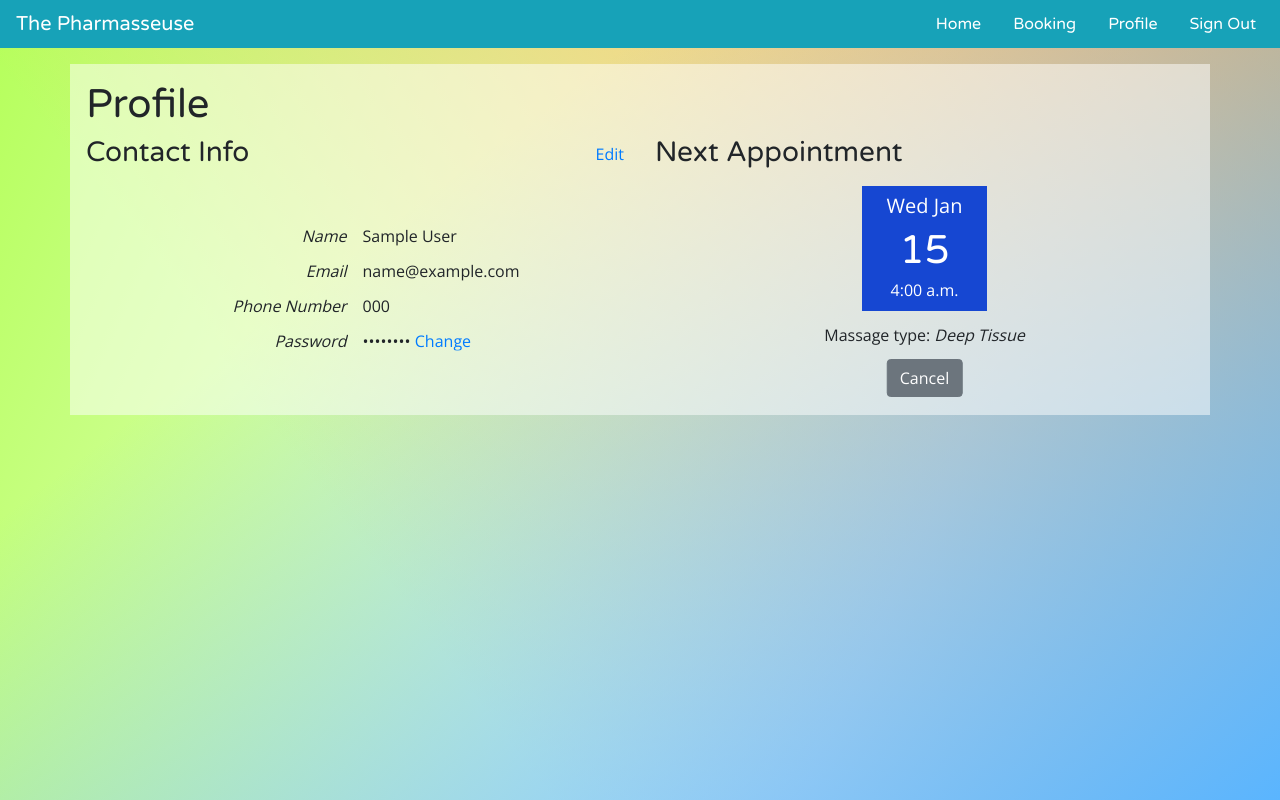
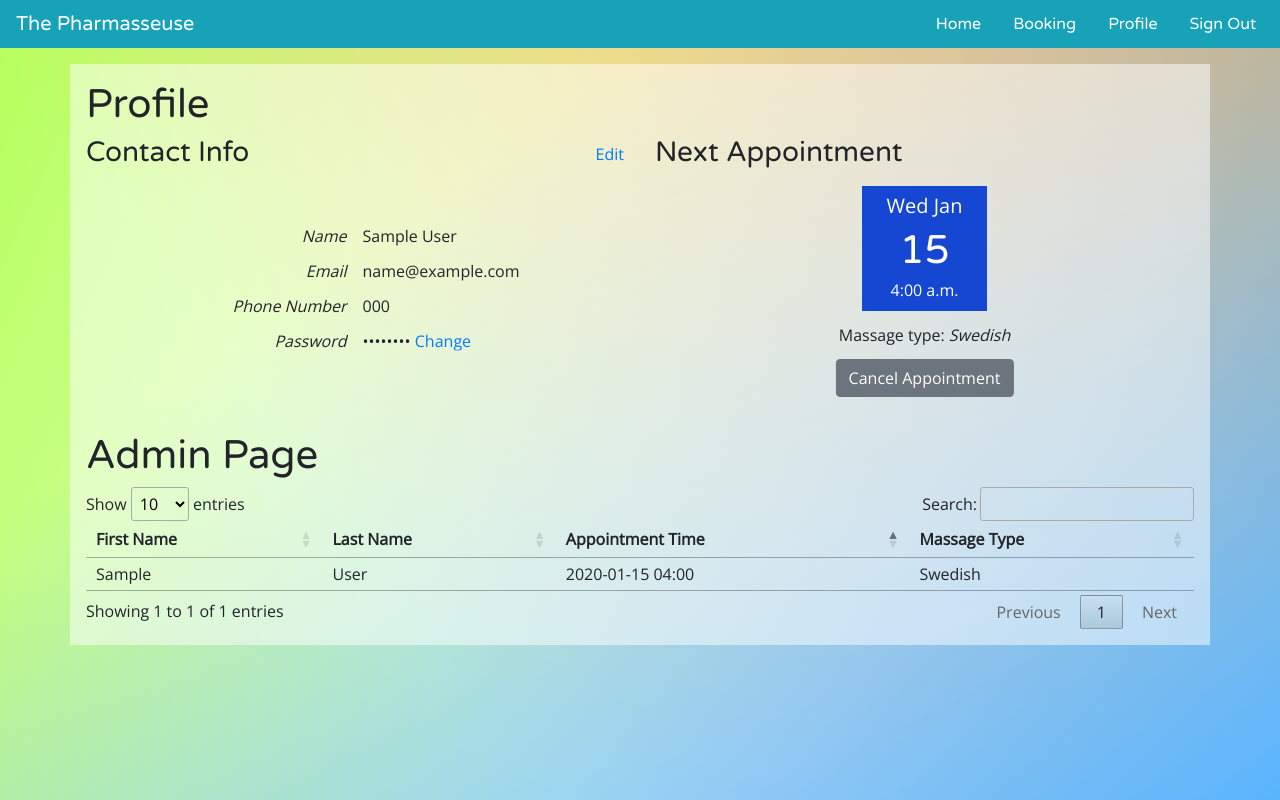
Before and after one commit to McCarthyCode/Pharmasseuse, a Django app: template users/templates/users/index.html in a window 1280 px wide. Run offline with Django 3.2, Linux system fonts and the light colour scheme; the template is opened without the code that fills it: values that come from a table or form of the project are taken from there, others are empty; tables that the repository leaves empty hold one stand-in row (values such as "Sample post"); some libraries are stand-ins or nearby versions.

Commit message:
Added admin page to end of profile; changed ids to camel case

```diff
--- a/users/static/users/css/style.css
+++ b/users/static/users/css/style.css
@@ -64,7 +64,7 @@
   font-family: 'Open Sans', Helvetica, Arial, sans-serif;
 }
 
-.info-container {
+.profile .info-container {
   height: 157px;
 }
 
@@ -97,9 +97,14 @@
 }
 
 .edit-profile .btn-container,
+.edit-password .btn-container,
+#modalContent .btn-container {
+  text-align: center;
+}
+
+.edit-profile .btn-container,
 .edit-password .btn-container {
   height: 3.5rem;
-  text-align: center;
 }
 
 .edit-profile .btn,
@@ -146,15 +151,50 @@
   vertical-align: middle;
 }
 
+.admin:not(.h1) {
+  font-family: 'Open Sans', Arial, sans-serif;
+}
+
+.admin .h1 {
+  margin-top: 2rem;
+}
+
+#appointments tbody tr:hover :not(.dataTables_empty) {
+  color: white;
+  background-color: #1647d2;
+  cursor: pointer;
+}
+
+#modal {
+  display: none;
+  position: fixed;
+  z-index: 3;
+  padding-top: 6rem;
+  left: 0;
+  top: 0;
+  width: 100%;
+  height: 100%;
+  overflow: auto;
+  background-color: rgb(0, 0, 0);
+  background-color: rgba(0, 0, 0, 0.5);
+}
+
+#modalContent {
+  font-family: 'Open Sans', Helvetica, Arial, sans-serif;
+  background-color: #efefef;
+  margin: 2rem;
+  padding: 1rem;
+}
+
 @media (min-width: 768px) {
-  .info-container,
+  .profile .info-container,
   .edit-profile,
   .edit-password {
     position: relative;
     height: 221px;
   }
 
-  .info,
+  .profile .info,
   .edit-profile form,
   .edit-password form {
     position: absolute;
--- a/users/static/users/js/script.js
+++ b/users/static/users/js/script.js
@@ -5,6 +5,11 @@ $(document).ready(function () {
 
     var state = "info";
 
+    $('#appointments').DataTable({
+        "order": [[ 2, "asc" ]],
+    });
+
+    // change state based on edit anchor click
     $('.edit a').on('click touchend', function (event) {
         event.preventDefault();
 
@@ -23,13 +28,7 @@ $(document).ready(function () {
         }
     });
 
-    $('.edit-profile .btn-secondary').on('click touchend', function (event) {
-        event.preventDefault();
-        $editProfile.hide();
-        $infoContainer.show();
-        state = "info";
-    });
-
+    // show change password form on "Change" click
     $('.change').on('click touchend', function (event) {
         event.preventDefault();
         $infoContainer.hide();
@@ -37,10 +36,60 @@ $(document).ready(function () {
         state = "password";
     });
 
+    // return to info on cancel button click
+    $('.edit-profile .btn-secondary').on('click touchend', function (event) {
+        event.preventDefault();
+        $editProfile.hide();
+        $infoContainer.show();
+        state = "info";
+    });
     $('.edit-password .btn-secondary').on('click touchend', function (event) {
         event.preventDefault();
         $editPassword.hide();
         $infoContainer.show();
         state = "info";
     });
+
+    // handle click in darkened area outside of modal
+    var $modal = $('#modal');
+    debounce = false;
+    $(window).on('click touchend contextmenu', function (event) {
+        if (event.type === 'contextmenu') {
+            debounce = true;
+            window.setTimeout(() => debounce = false, 250);
+        } else if ($(event.target).is($('#modal, #modal .container')) &&
+            !debounce) {
+            $modal.stop().fadeOut();
+        }
+    });
+
+    // handle close button
+    $('#modalContent').on('click touchend', '.close', function (event) {
+        $modal.stop().fadeOut();
+    });
+
+    // handle table row modal trigger
+    $('#appointments tbody tr').on('click touchend', function (event) {
+        var firstName = $(this).children('.first-name').text();
+        var lastName = $(this).children('.last-name').text();
+        var email = $(this).children('input[name=email]').val();
+        var phone = $(this).children('input[name=phone]').val();
+        var date = $(this).children('input[name=date]').val();
+        var massage = $(this).children('input[name=massage]').val();
+
+        $('#name').text(`${firstName} ${lastName}`);
+        $('#email').text(email);
+        $('#phone').text(phone);
+        $('#date').text(date);
+
+        if (massage === "DT") {
+            $('#massage').text("Deep Tissue");
+        } else if (massage === "SW") {
+            $('#massage').text("Swedish");
+        } else {
+            $('#massage').text("unspecified");
+        }
+
+        $modal.stop().fadeIn();
+    });
 });
--- a/users/templates/users/base.html
+++ b/users/templates/users/base.html
@@ -31,7 +31,9 @@
   <link rel="stylesheet" type="text/css" href="{% static 'home/css/reset.css' %}">
   <link rel="stylesheet" type="text/css" href="{% static 'home/css/navbar.css' %}">
   <link rel="stylesheet" type="text/css" href="{% static 'users/css/style.css' %}">
+  <link rel="stylesheet" type="text/css" href="https://cdn.datatables.net/1.10.19/css/jquery.dataTables.min.css">
   <script type="text/javascript" src="{% static 'users/js/script.js' %}"></script>
+  <script type="text/javascript" src="https://cdn.datatables.net/1.10.19/js/jquery.dataTables.min.js"></script>
 </head>
 <body>
   {% include 'home/navbar.html' %}
--- a/users/templates/users/index.html
+++ b/users/templates/users/index.html
@@ -198,7 +198,7 @@
         </div>
         <div class="col-12 col-md-6 next-appointment">
           <h3 class="h3">Next Appointment</h3>
-          {% if appt == None %}
+          {% if next_appt == None %}
           <p class="empty text-center">
             You currently do not have an appointment scheduled.
             You may schedule one by choosing an appointment slot
@@ -206,29 +206,100 @@
           </p>
           {% else %}
           <div class="appointment">
-            <h5 class="h5 text-center">{{ appt.date_start|date:"D M" }}</h5>
-            <h1 class="h1 text-center">{{ appt.date_start|date:"j" }}</h1>
-            <p class="text-center">{{ appt.date_start|date:"g:i a" }}</p>
+            <h5 class="h5 text-center">{{ next_appt.date_start|date:"D M" }}</h5>
+            <h1 class="h1 text-center">{{ next_appt.date_start|date:"j" }}</h1>
+            <p class="text-center">{{ next_appt.date_start|date:"g:i a" }}</p>
           </div>
-          {% if appt.massage == "DT" %}
+          {% if next_appt.massage == "DT" %}
+          <p class="massage-type text-center">Massage type: <span>Deep Tissue</span></p>
+          {% elif next_appt.massage == "SW" %}
           <p class="massage-type text-center">Massage type: <span>Swedish</span></p>
-          {% elif appt.massage == "SW" %}
-          <p class="massage-type text-center">Massage type: <span>Deep Tissue</span></p>
           {% else %}
           <p class="massage-type text-center">Massage type: <span>unspecified</span></p>
           {% endif %}
           <form action="{% url 'booking:cancel' %}" method="POST">
             {% csrf_token %}
-            <input type="hidden" name="appointment-id" value="{{ appt.pk }}">
+            <input type="hidden" name="appointment-id" value="{{ next_appt.pk }}">
             <div class="btn-container">
-              <input class="btn btn-secondary" type="submit" value="Cancel">
+              <input class="btn btn-secondary" type="submit" value="Cancel Appointment">
             </div>
           </form>
           {% endif %}
         </div>
       </div>
     </div>
+    {% if profile.user.is_superuser == True %}
+    <div class="row admin">
+      <div class="col-12">
+          <h1 class="h1">Admin Page</h1>
+          <table id="appointments">
+            <thead>
+              <tr>
+                <th>First Name</th>
+                <th>Last Name</th>
+                <th>Appointment Time</th>
+                <th>Massage Type</th>
+              </tr>
+            </thead>
+            <tbody>
+              {% for appt in appts %}
+              <tr>
+                <td class="first-name">{{ appt.profile.user.first_name }}</td>
+                <td class="last-name">{{ appt.profile.user.last_name }}</td>
+                {% load tz %}
+                {% timezone "America/Chicago" %}
+                <td>{{ appt.date_start|date:"Y-m-d H:i" }}</td>
+                {% endtimezone %}
+                {% if appt.massage == "DT" %}
+                <td>Deep Tissue</td>
+                {% elif appt.massage == "SW" %}
+                <td>Swedish</td>
+                {% else %}
+                <td class="font-italic">unspecified</td>
+                {% endif %}
+                <input type="hidden" name="email" value="{{ appt.profile.user.email }}">
+                <input type="hidden" name="phone" value="{{ appt.profile.phone }}">
+                <input type="hidden" name="date" value="{{ appt.date_start|date:'D M j, g:i a' }}">
+                <input type="hidden" name="massage" value="{{ appt.massage }}">
+              </tr>
+              {% endfor %}
+            </tbody>
+          </table>
+      </div>
+    </div>
+    {% endif %}
     {% endif %}
   </div>
 </div>
+{% if profile.user.is_superuser == True %}
+<div id="modal">
+  <div class="container">
+    <div id="modalContent">
+      <span class="close">&times;</span>
+      <h3 class="h3">Details</h3>
+      <h5 class="h5">Client Info</h5>
+      <div class="info">
+        <div>Name</div>
+        <div id="name"></div>
+        <div>Email</div>
+        <div id="email"></div>
+        <div>Phone Number</div>
+        <div id="phone"></div>
+      </div>
+      <h5 class="h5">Appointment Details</h5>
+      <div class="info">
+        <div>Date/Time</div>
+        <div id="date"></div>
+        <div>Massage Type</div>
+        <div id="massage"></div>
+      </div>
+      <h5 class="h5">Actions</h5>
+      <div class="btn-container">
+        <a class="btn btn-primary" href="#">Change Details</a>
+        <a class="btn btn-danger" href="#">Cancel</a>
+      </div>
+    </div>
+  </div>
+</div>
+{% endif %}
 {% endblock %}
```
Also changed, not shown: booking/static/booking/css/date_picker.css (+18 -18 lines), booking/static/booking/css/style.css (+18 -18 lines), booking/static/booking/js/date_picker.js (+15 -15 lines), booking/static/booking/js/script.js (+7 -7 lines), booking/templates/booking/index.html (+8 -8 lines), users/views.py (+11 -3 lines).
